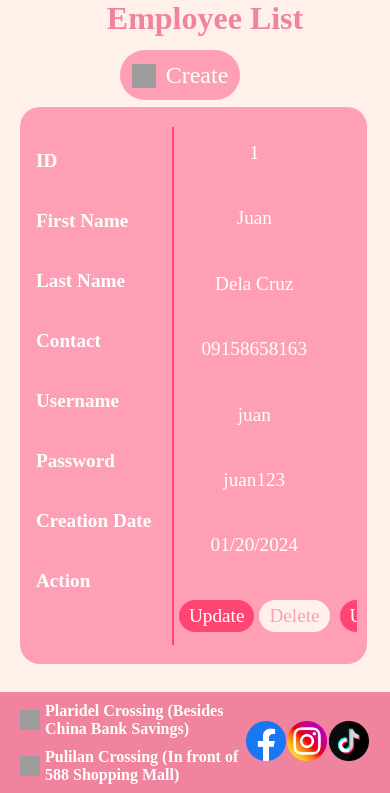
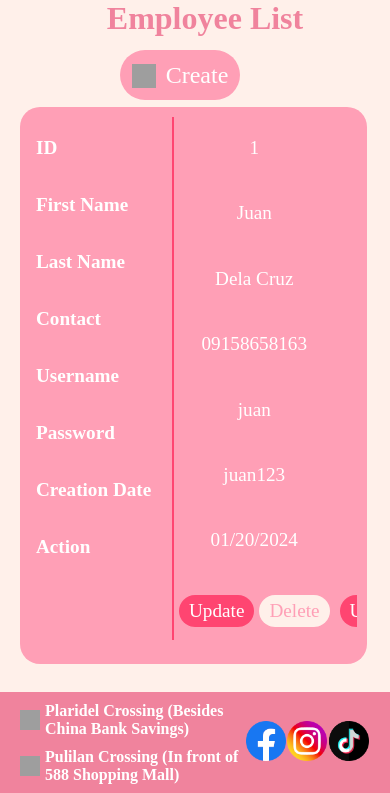
Before and after one commit to shinra-1/fashionhauz, a PHP site: page / in a window 390 px wide. Shown: the part 103-896 px from the top of the page. Run offline with PHP 8.4, Linux system fonts and the light colour scheme; some web fonts are replaced; grey boxes are pictures that could not be loaded.

Commit message:
Update admin-emplist.css

```diff
--- a/css/admin-emplist.css
+++ b/css/admin-emplist.css
@@ -197,7 +197,7 @@ td .option a{
         margin-top: 10px;
     }
 }
-@media (max-width: 420px){
+@media (max-width: 450px){
     .upper{
         margin-left: 145px;
         margin-top: 100px;
@@ -258,16 +258,16 @@ td .option a{
     tbody{
         overflow-x: scroll;
         min-height: 62vh;
-        margin-top: 5px;
+        margin-top: 0px;
     }
     thead{
-        margin-top: 10px;
+        margin-top: 0px;
         width: 500px;
         border-right:2px solid #ff4571;
     }
     th{
         display: flex;
-        padding: 23px 5px 15px 6px;
+        padding: 20px 5px 15px 6px;
         text-align: left;
         border-bottom: none;
         color: white;
```
